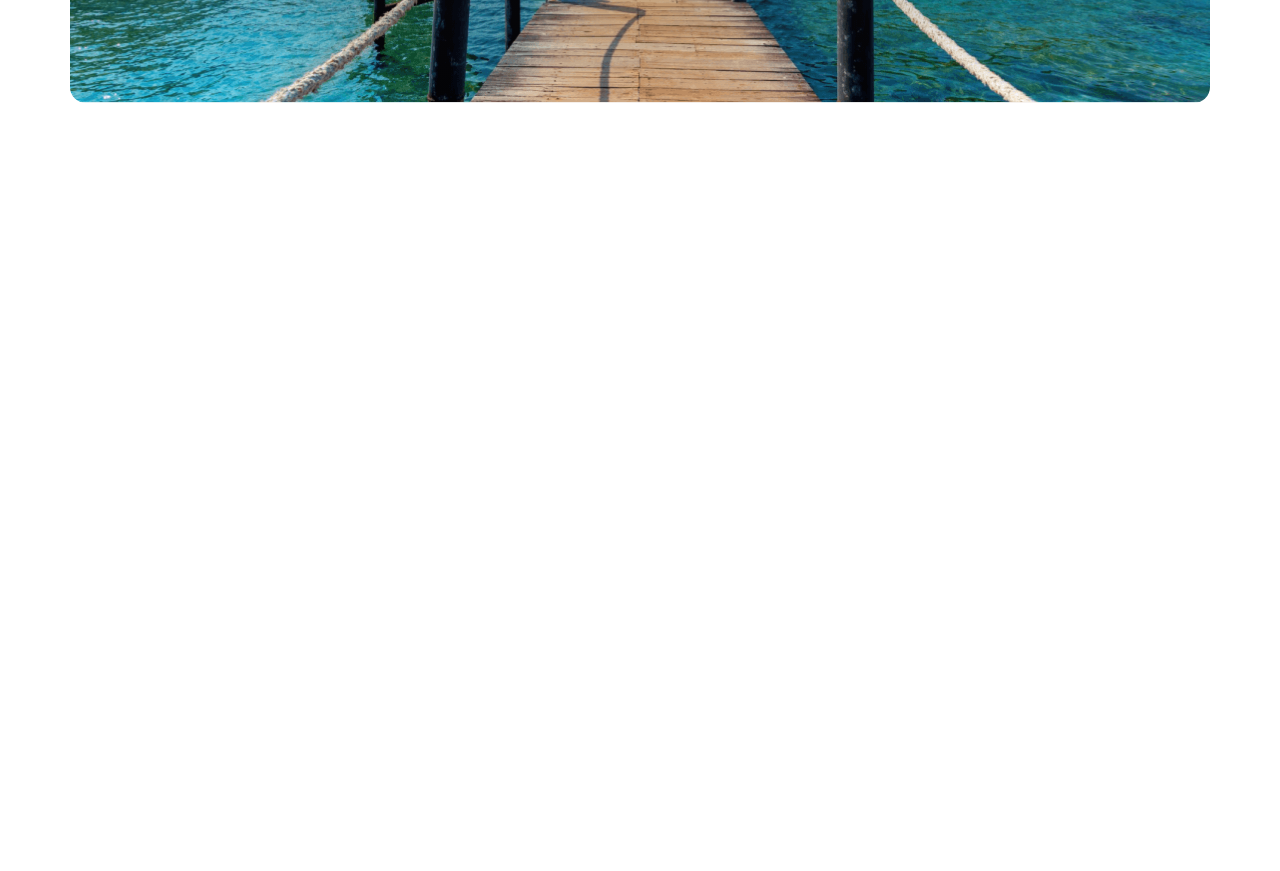
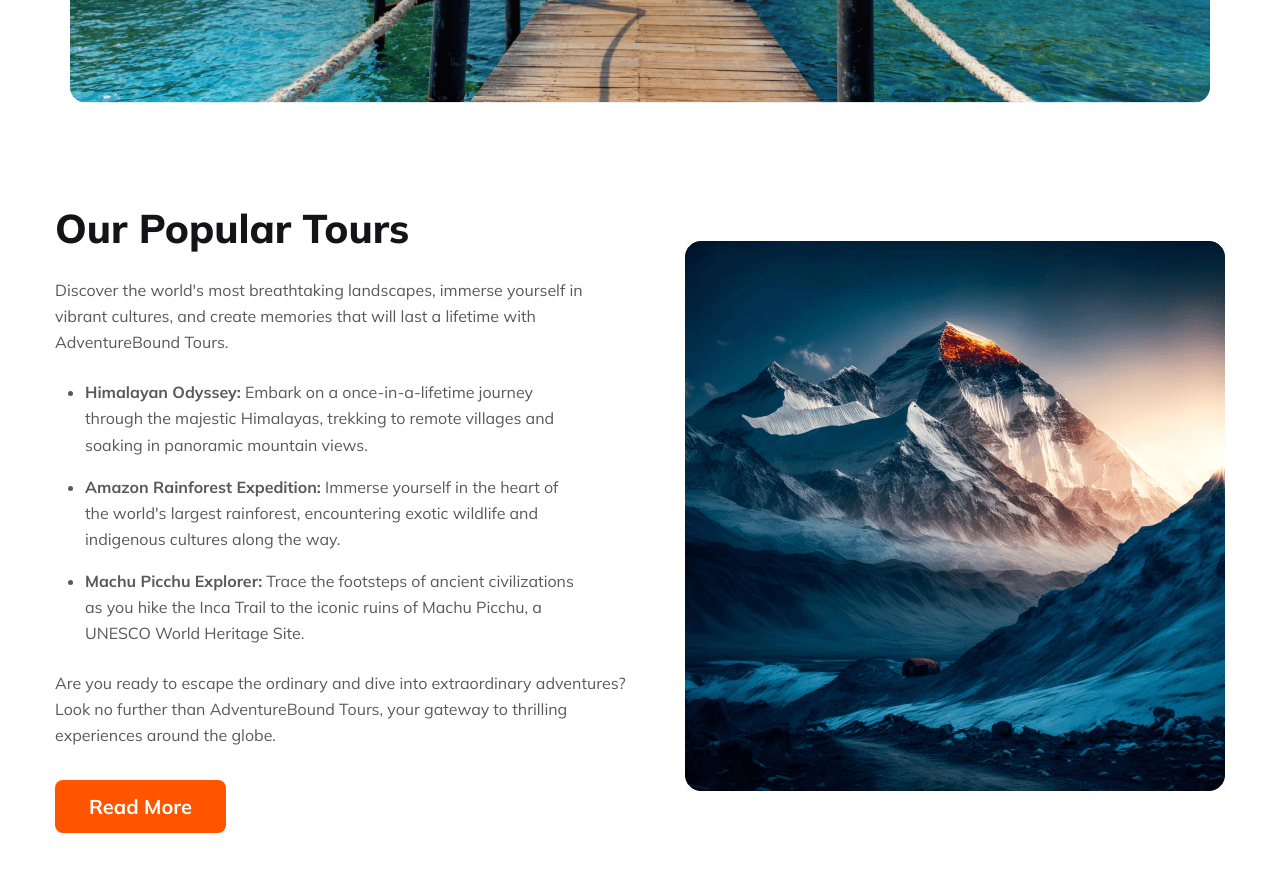
Before and after one commit to FaizAhamed2o1/voyage-horizon-travels, a plain HTML site: page index.html in a window 1280 px wide. Shown: the part 545-1416 px from the top of the page. Before the commit the page ends 800 px from the top, so only its background shows below. Drawn offline with Linux system fonts and the light colour scheme.

Commit message:
our popular tours section added

```diff
--- a/index.html
+++ b/index.html
@@ -128,7 +128,50 @@
     <!-- ! main starts -->
     <main>
       <!-- ? Popular Tours section -->
-      <section class="popular-tours"></section>
+      <section class="popular-tours">
+        <div class="popular-tours-content">
+          <h2 class="section-header">Our Popular Tours</h2>
+
+          <div class="section-description">
+            <p class="discover-the-world">
+              Discover the world's most breathtaking landscapes, immerse
+              yourself in vibrant cultures, and create memories that will last a
+              lifetime with AdventureBound Tours.
+            </p>
+
+            <ul>
+              <li>
+                <strong>Himalayan Odyssey:</strong> Embark on a
+                once-in-a-lifetime journey through the majestic Himalayas,
+                trekking to remote villages and soaking in panoramic mountain
+                views.
+              </li>
+              <li>
+                <strong>Amazon Rainforest Expedition:</strong> Immerse yourself
+                in the heart of the world's largest rainforest, encountering
+                exotic wildlife and indigenous cultures along the way.
+              </li>
+              <li>
+                <strong>Machu Picchu Explorer:</strong> Trace the footsteps of
+                ancient civilizations as you hike the Inca Trail to the iconic
+                ruins of Machu Picchu, a UNESCO World Heritage Site.
+              </li>
+            </ul>
+
+            <p class="are-you-ready">
+              Are you ready to escape the ordinary and dive into extraordinary
+              adventures? Look no further than AdventureBound Tours, your
+              gateway to thrilling experiences around the globe.
+            </p>
+          </div>
+
+          <button class="btn-primary">Read More</button>
+        </div>
+
+        <div class="popular-tours-image-container">
+          <img src="./images/our-popular-section-image.png" alt="himalayas" />
+        </div>
+      </section>
     </main>
     <!-- ! main ends -->
 
--- a/styles/style.css
+++ b/styles/style.css
@@ -2,6 +2,7 @@
 
 /* ! Universal styles */
 :root {
+  /* todo: colors */
   --primary-color: #ff5400;
   --black-text-color: #131318;
   --white-text-color: #fff;
@@ -22,14 +23,28 @@ body {
 }
 
 .btn-primary {
-  font-size: 1rem;
+  font-size: 1.25rem;
   font-weight: bold;
   border: transparent;
   background-color: var(--primary-color);
   color: #fff;
   border-radius: 8px;
+  cursor: pointer;
 }
 
+.section-header {
+  font-size: 2.5rem;
+  font-weight: 800;
+  color: var(--black-text-color);
+  margin-bottom: 24px;
+}
+
+.section-description {
+  font-size: 1rem;
+  color: var(--rgba-gray);
+  line-height: 1.63;
+  margin-bottom: 48px;
+}
 /* ! */
 /* ! */
 /* ! */
@@ -178,6 +193,7 @@ header {
   align-items: center;
   justify-content: center;
   gap: 8px;
+  font-size: 1rem;
 }
 
 .banner-destination-selector .btn-primary svg {
@@ -185,8 +201,45 @@ header {
 }
 
 /* ! Main styles */
+main {
+  max-width: 1210px;
+  padding: 0 20px;
+  margin: 100px auto;
+}
 
 /* ?        Popular Tours section styles      */
+.popular-tours {
+  display: flex;
+  gap: 55px;
+  align-items: center;
+  justify-content: space-between;
+}
+
+.discover-the-world,
+.popular-tours-content .section-description ul {
+  margin-bottom: 24px;
+}
+
+.popular-tours-content .section-description {
+  margin-bottom: 32px;
+}
+
+.popular-tours-content .section-description ul {
+  max-width: 525px;
+  padding-left: 30px;
+}
+
+.popular-tours-content .section-description ul li {
+  margin-bottom: 16px;
+}
+
+.are-you-ready {
+  color: var(--hex-gray);
+}
+
+.popular-tours-content .btn-primary {
+  padding: 14px 34px;
+}
 
 /* ! Footer styles */
 
```
Also changed, not shown: images/our-popular-section-image.png (renamed from images/Rectangle 4.png).
